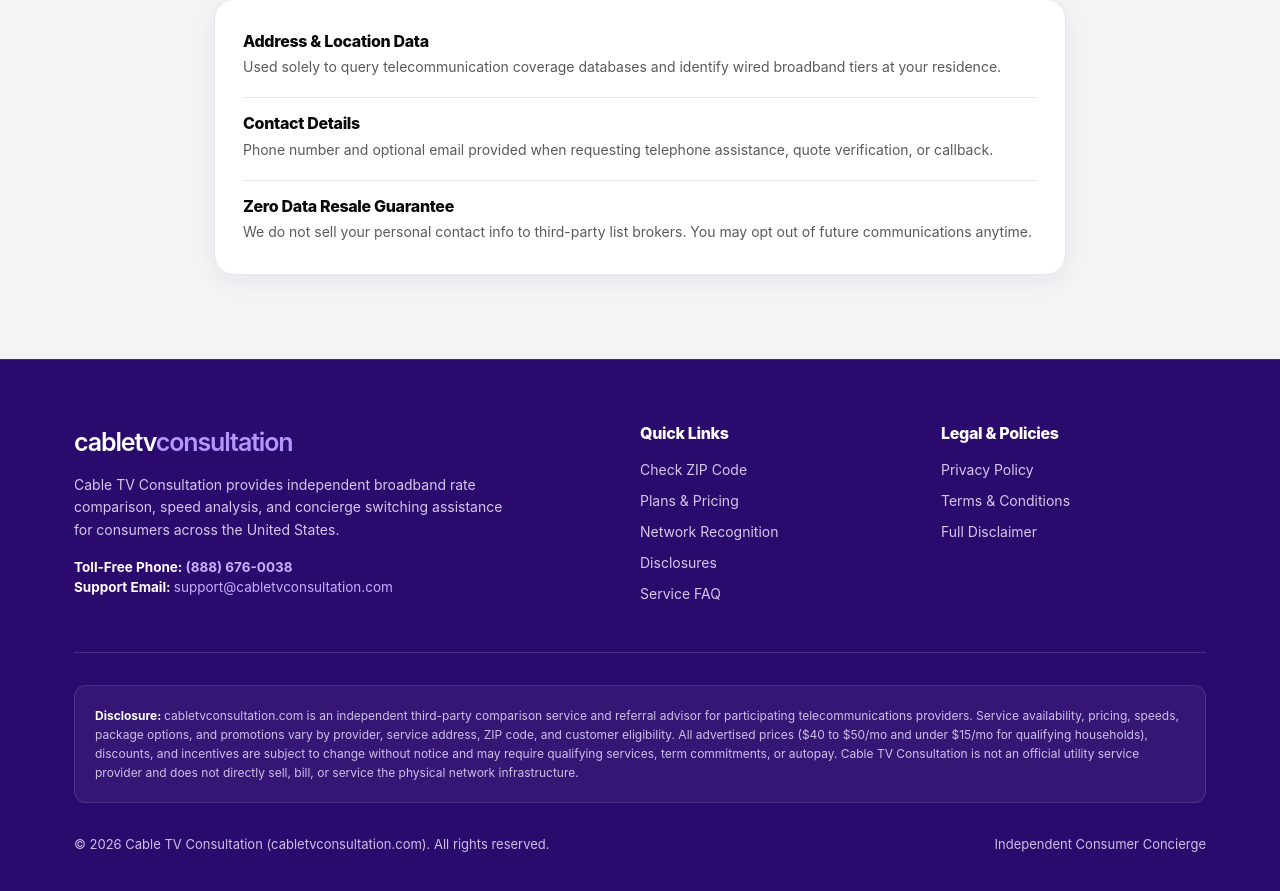
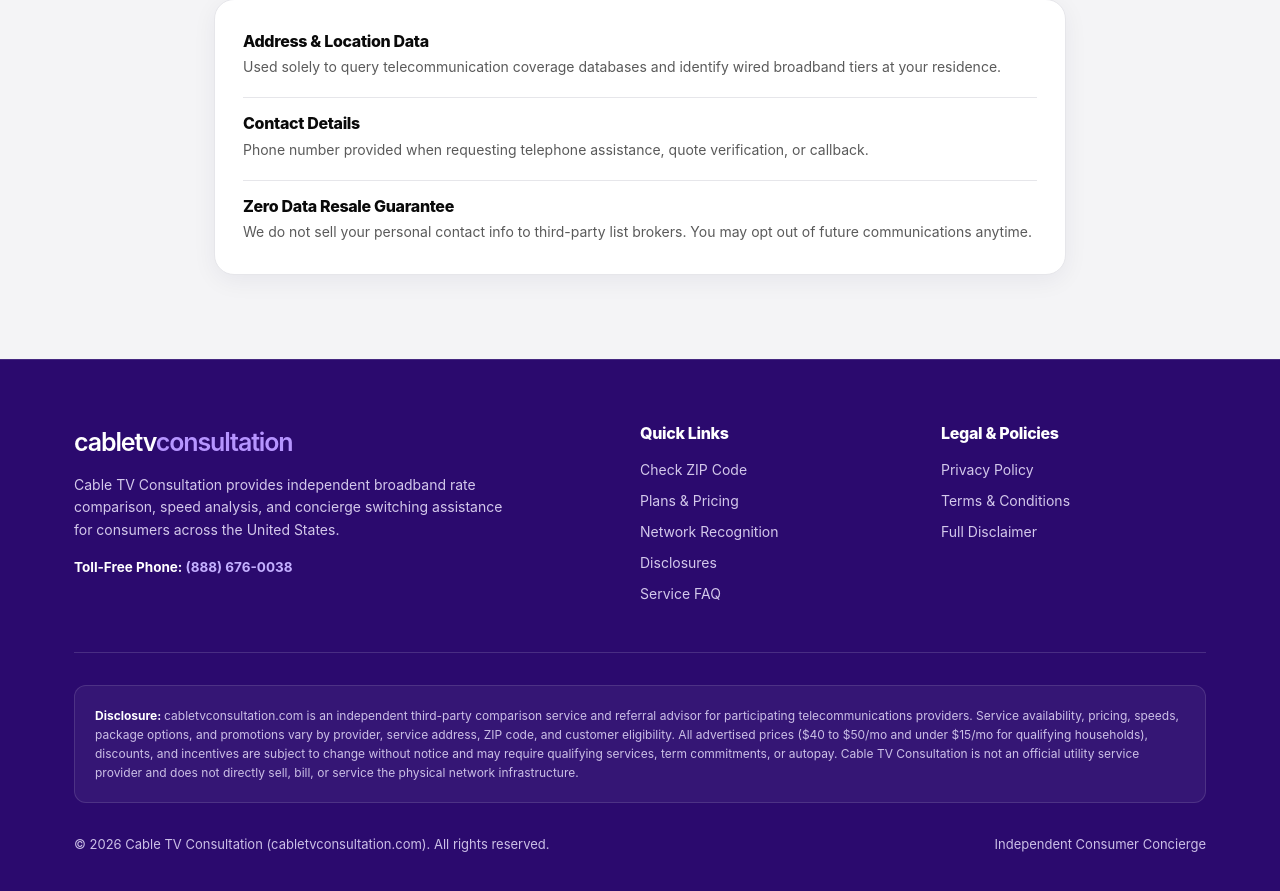
Before and after one commit to growlimomiraj/xfnsales, a React (Vite) app: page / in a window 1280 px wide. Shown: the part 5320-6211 px from the top of the page. Built offline with nearby package versions, Linux system fonts and the light colour scheme.

Commit message:
Remove support email and references

```diff
--- a/src/components/Footer.tsx
+++ b/src/components/Footer.tsx
@@ -4,7 +4,6 @@ import {
   DOMAIN,
   PHONE_DISPLAY,
   PHONE_E164,
-  SUPPORT_EMAIL,
   SITE_CONTENT,
   getWordmarkParts,
 } from "../config/siteData";
@@ -23,7 +22,7 @@ export const Footer: React.FC<FooterProps> = ({ onOpenPolicy }) => {
     <footer className="wawy-footer">
       <div className="xfn-container">
         <div className="wawy-footer-grid">
-          {/* Column 1: XFN Wordmark, Business Description, Toll-Free Phone, Support Email */}
+          {/* Column 1: Wordmark, Business Description, Toll-Free Phone */}
           <div>
             <div style={{ marginBottom: "12px" }}>
               <a
@@ -54,14 +53,6 @@ export const Footer: React.FC<FooterProps> = ({ onOpenPolicy }) => {
                 style={{ color: "#c4b0ff", fontWeight: 700 }}
               >
                 {PHONE_DISPLAY}
-              </a>
-              <br />
-              <strong style={{ color: "#ffffff" }}>Support Email: </strong>{" "}
-              <a
-                href={`mailto:${SUPPORT_EMAIL}`}
-                style={{ color: "#c4b0ff" }}
-              >
-                {SUPPORT_EMAIL}
               </a>
             </div>
           </div>
--- a/src/config/policyData.ts
+++ b/src/config/policyData.ts
@@ -2,7 +2,6 @@ import {
   BRAND_NAME,
   DOMAIN,
   PHONE_DISPLAY,
-  SUPPORT_EMAIL,
 } from "./siteData";
 
 export type PolicyType = "privacy" | "terms" | "disclaimer";
@@ -33,7 +32,7 @@ export const POLICY_DOCUMENTS: Record<PolicyType, PolicyDocument> = {
       {
         heading: "Information We Collect",
         paragraphs: [
-          "We collect contact information (phone number, optional email) and address details (ZIP code and street location) strictly to query telecommunication coverage databases and match your household with compatible providers.",
+          "We collect contact information (phone number) and address details (ZIP code and street location) strictly to query telecommunication coverage databases and match your household with compatible providers.",
         ],
       },
       {
@@ -45,7 +44,7 @@ export const POLICY_DOCUMENTS: Record<PolicyType, PolicyDocument> = {
       {
         heading: "Contact & Opt-Out",
         paragraphs: [
-          `You may opt out of future communications at any time by calling our support line at ${PHONE_DISPLAY} or emailing ${SUPPORT_EMAIL}.`,
+          `You may opt out of future communications at any time by calling our support line at ${PHONE_DISPLAY}.`,
         ],
       },
     ],
--- a/src/config/siteData.ts
+++ b/src/config/siteData.ts
@@ -8,7 +8,7 @@ export const WORDMARK_ACCENT = "consultation";
 export const DOMAIN = "cabletvconsultation.com";
 export const PHONE_DISPLAY = "(888) 676-0038";
 export const PHONE_E164 = "+18886760038";
-export const SUPPORT_EMAIL = "support@cabletvconsultation.com";
+export const SUPPORT_EMAIL = "";
 export const BUSINESS_ROLE = "independent comparison and referral service";
 
 export interface WordmarkParts {
@@ -332,7 +332,7 @@ export const SITE_CONTENT = {
         id: "priv-2",
         subheading: "Contact Details",
         body:
-          "Phone number and optional email provided when requesting telephone assistance, quote verification, or callback.",
+          "Phone number provided when requesting telephone assistance, quote verification, or callback.",
       },
       {
         id: "priv-3",
```
